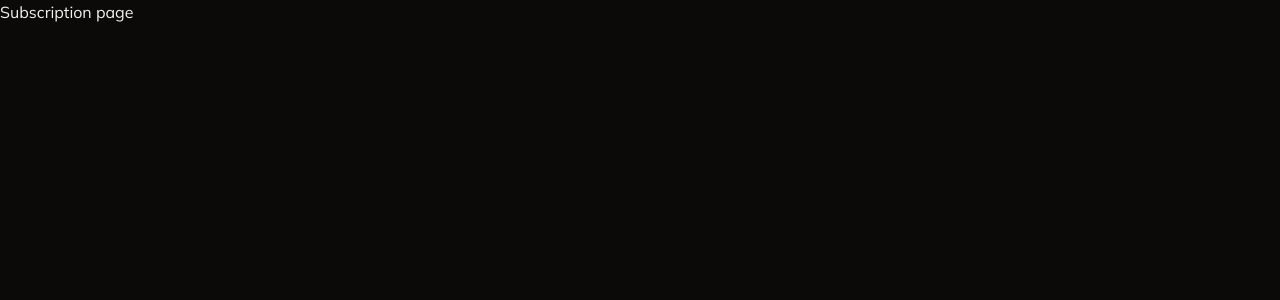
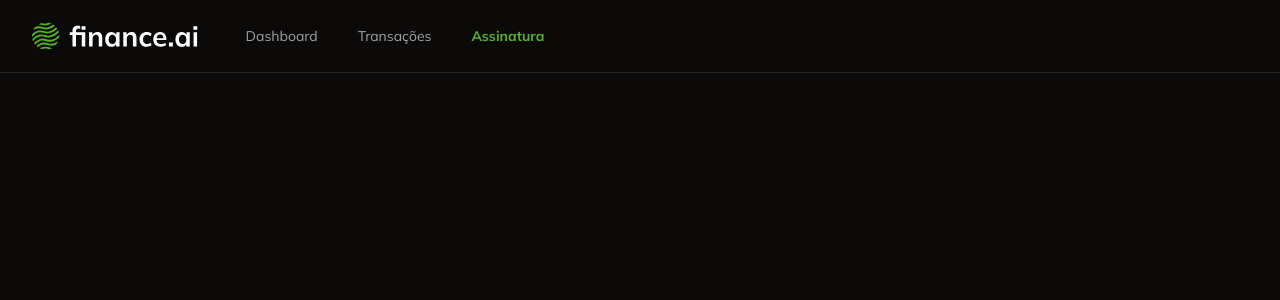
Before and after one commit to DevDaniloSants/finance-ai, a Next.js app: page /subscription in a window 1280 px wide. Shown: the top 300 px of the page. Built offline with nearby package versions, Linux system fonts and the light colour scheme.

Commit message:
feat: add navbar Component

```diff
--- /dev/null
+++ b/app/_components/navbar.tsx
@@ -0,0 +1,38 @@
+"use client";
+
+import { UserButton } from "@clerk/nextjs";
+import Image from "next/image";
+import Link from "next/link";
+import { usePathname } from "next/navigation";
+
+const Navbar = () => {
+  const pathname = usePathname();
+  return (
+    <nav className="flex justify-between border-b border-solid px-8 py-4">
+      <div className="flex items-center gap-10">
+        <Image src="/logo.svg" alt="Finance Ai" width={173.57} height={39} />
+        <Link
+          href="/"
+          className={`text-sm transition-colors duration-300 ${pathname === "/" ? "font-bold text-primary" : "text-muted-foreground hover:text-white"}`}
+        >
+          Dashboard
+        </Link>
+        <Link
+          href="/transactions"
+          className={`text-sm transition-all duration-300 ${pathname === "/transactions" ? "font-bold text-primary" : "text-muted-foreground hover:text-white"}`}
+        >
+          Transações
+        </Link>
+        <Link
+          href="/subscription"
+          className={`text-sm transition-all duration-300 ${pathname === "/subscription" ? "font-bold text-primary" : "text-muted-foreground hover:text-white"}`}
+        >
+          Assinatura
+        </Link>
+      </div>
+      <UserButton showName />
+    </nav>
+  );
+};
+
+export default Navbar;
--- a/app/page.tsx
+++ b/app/page.tsx
@@ -1,6 +1,6 @@
-import { UserButton } from "@clerk/nextjs";
 import { auth } from "@clerk/nextjs/server";
 import { redirect } from "next/navigation";
+import Navbar from "./_components/navbar";
 
 const Home = async () => {
   const { userId } = await auth();
@@ -8,9 +8,9 @@ const Home = async () => {
     redirect("/login");
   }
   return (
-    <div className="flex h-full w-full items-center justify-center">
-      <UserButton showName />
-    </div>
+    <>
+      <Navbar />
+    </>
   );
 };
 
--- a/app/subscription/page.tsx
+++ b/app/subscription/page.tsx
@@ -1,5 +1,11 @@
+import Navbar from "../_components/navbar";
+
 const SubscriptionPage = () => {
-  return <h1>Subscription page</h1>;
+  return (
+    <>
+      <Navbar />
+    </>
+  );
 };
 
 export default SubscriptionPage;
--- a/app/transactions/page.tsx
+++ b/app/transactions/page.tsx
@@ -2,11 +2,14 @@ import { db } from "../_lib/prisma";
 import { DataTable } from "../_components/ui/data-table";
 import { transactionsColumns } from "./_columns";
 import AddTransactionButton from "../_components/add-transaction-button";
+import Navbar from "../_components/navbar";
 
 const TransactionsPage = async () => {
   const transactions = await db.transaction.findMany({});
 
   return (
+    <>
+      <Navbar />
       <div className="space-y-6 p-6">
         <div className="flex w-full items-center justify-between">
           <h1 className="text-3xl font-bold">Transações</h1>
@@ -14,6 +17,7 @@ const TransactionsPage = async () => {
         </div>
         <DataTable columns={transactionsColumns} data={transactions} />
       </div>
+    </>
   );
 };
 
```
Lines whose indentation alone changed are shown as unchanged.
